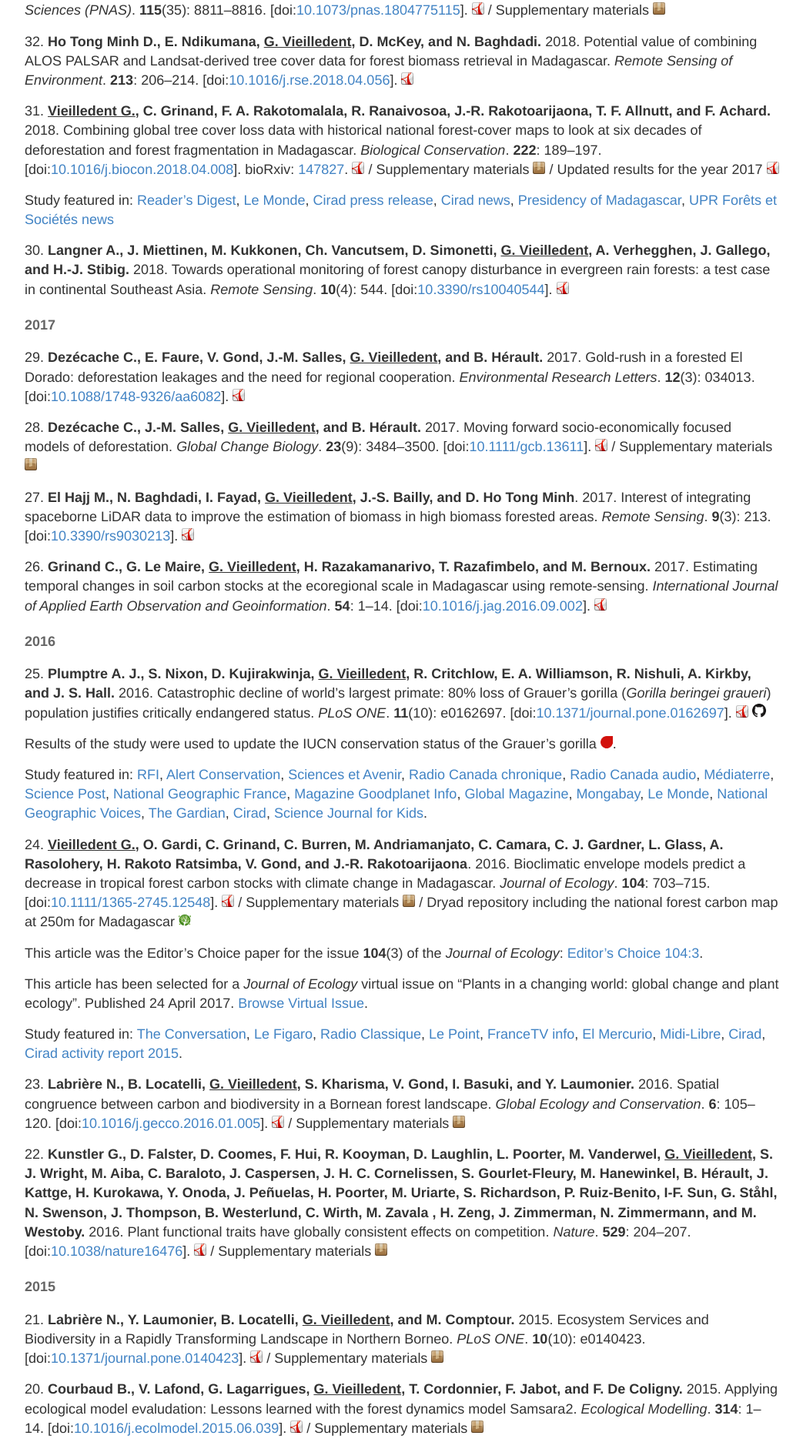
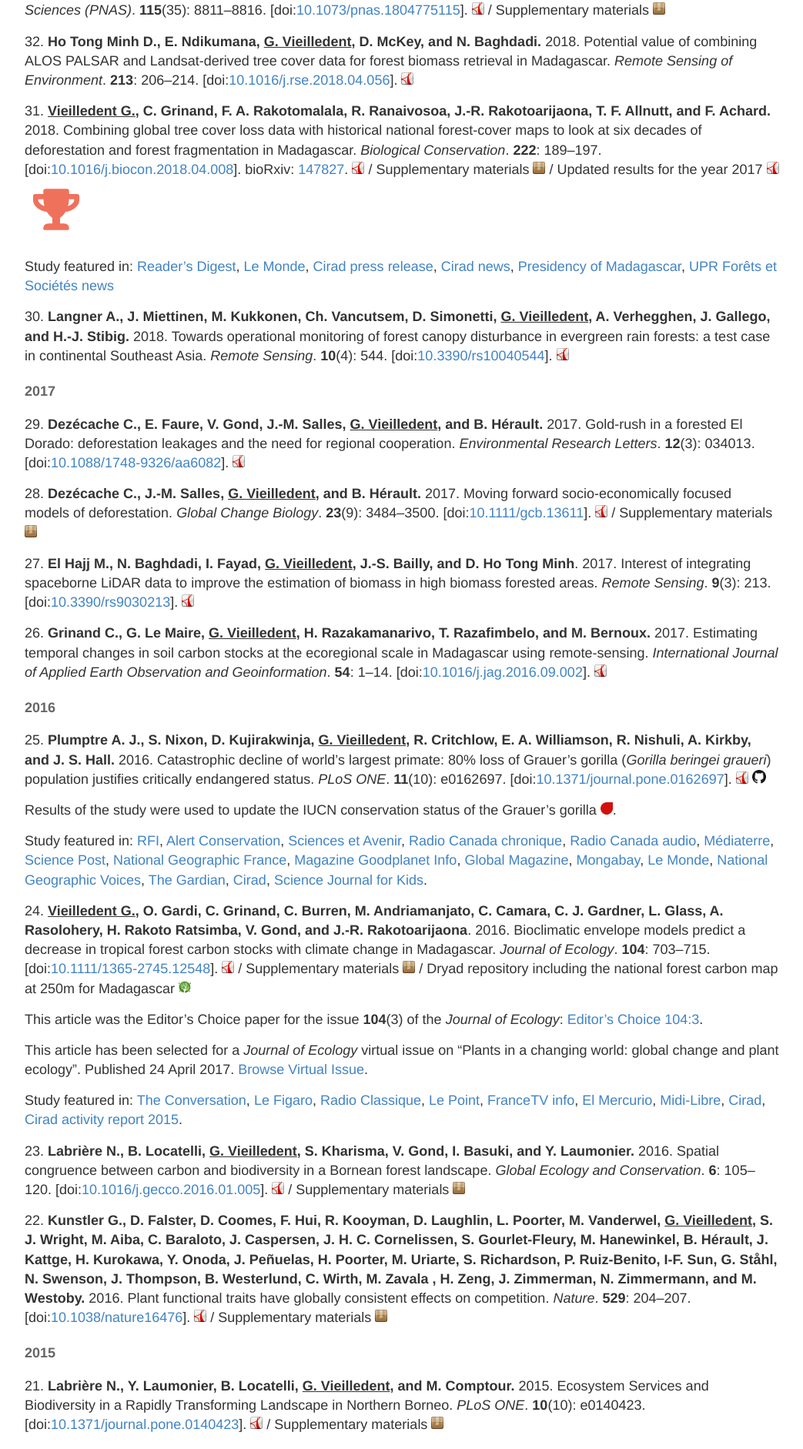
Before and after one commit to ghislainv/ghislainv.github.io, a Jekyll site: the page built from publications.md, in a window 1280 px wide. Shown: the part 1658-3540 px from the top of the page at 77% size, without its empty margins (118-1161 px from the left). Built offline with Jekyll 4.4.1, drawn with Linux system fonts in a browser that asks for light colours; comment, search, counter and statistics services are not loaded.

Commit message:
Add higly cited paper logo.

```diff
--- a/publications.md
+++ b/publications.md
@@ -99,6 +99,7 @@ bioRxiv: [147827](https://doi.org/10.1101/147827).
 Supplementary materials [![supplements](/images/logos/logo-zip.png "supplements")](/publications/Vieilledent2018-BiologicalConservation-SM.pdf)
 /
 Updated results for the year 2017 [![manuscript in pdf](/images/logos/logo-pdf.png "manuscript in pdf")](/publications/Vieilledent2018-BiologicalConservation-update-2017.pdf)
+[![highly cited paper](/images/logos/logo_highly_cited_paper.png "highly cited paper")](https://www.webofscience.com/wos/woscc/full-record/WOS:000434745900020)
 <div data-badge-popover="right" data-badge-type="4" data-doi="https://doi.org/10.1016/j.biocon.2018.04.008" class="altmetric-embed"></div>
 
 Study featured in:
```
Also changed, not shown: images/logos/logo_highly_cited_paper.png (added).
